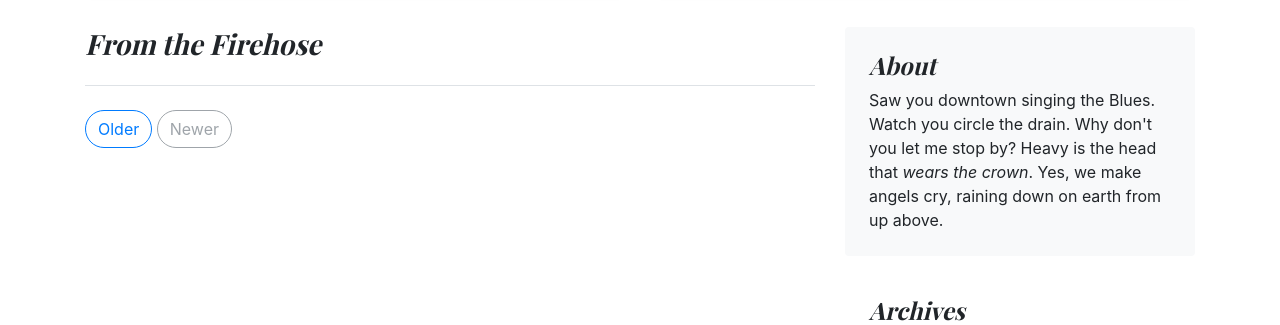
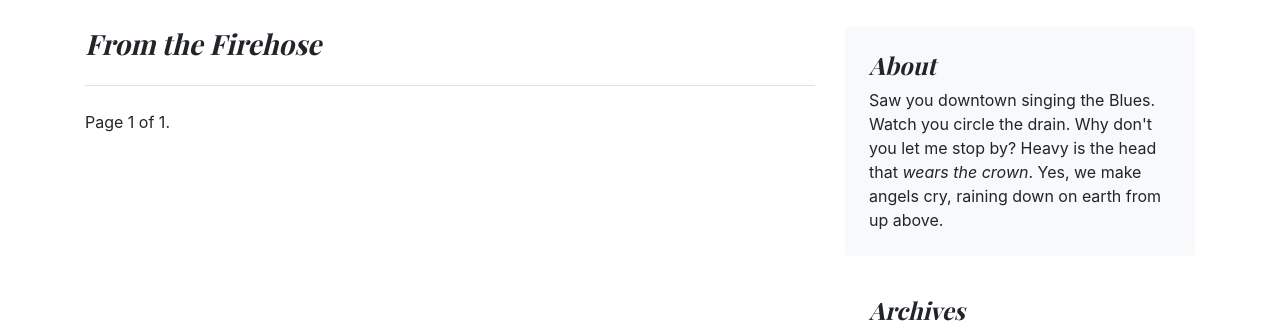
Before and after one commit to DHughes666/Project_Uno_Blog, a Django app: page /blog/ in a window 1280 px wide. Shown: the part 771-1096 px from the top of the page. Run offline with Django 4.2, Linux system fonts and the light colour scheme; data that the repository does not hold is empty.

Commit message:
Added Pagination Features

```diff
--- a/blog/models.py
+++ b/blog/models.py
@@ -1,7 +1,7 @@
 from django.db import models
-from django.db.models.query import QuerySet
 from django.utils import timezone
 from django.contrib.auth.models import User
+from django.urls import reverse
 
 class PublishedManager(models.Manager):
     def get_queryset(self):
@@ -15,7 +15,7 @@ class Post(models.Model):
         PUBLISHED = 'PB', 'Published'
 
     title = models.CharField(max_length=250)
-    slug = models.SlugField(max_length=250)
+    slug = models.SlugField(max_length=250, unique_for_date='publish')
     author = models.ForeignKey(User, on_delete=models.CASCADE,
                                related_name='blog_posts')
     body = models.TextField()
@@ -35,3 +35,12 @@ class Post(models.Model):
 
     def __str__(self):
         return self.title
+
+    def get_absolute_url(self):
+        return reverse('blog:post_detail',
+                       args=[
+                           self.publish.year,
+                           self.publish.month,
+                           self.publish.day,
+                           self.slug
+                       ])
--- a/blog/urls.py
+++ b/blog/urls.py
@@ -6,5 +6,6 @@ app_name = 'blog'
 urlpatterns = [
     # post views
     path('', views.post_list, name='post_list'),
-    path('<int:id>/', views.post_detail, name='post_detail'),
+    path('<int:year>/<int:month>/<int:day>/<slug:post>/',
+         views.post_detail, name='post_detail'),
 ]
--- a/blog/views.py
+++ b/blog/views.py
@@ -1,15 +1,30 @@
 from django.shortcuts import render, get_object_or_404
 from .models import Post
-from django.http import Http404
+from django.core.paginator import Paginator, EmptyPage, PageNotAnInteger
 
 # Create your views here.
 def post_list(request):
-    posts = Post.published.all()
+    post_list = Post.published.all()
+    # Pagination with 4 posts per page
+    paginator = Paginator(post_list, 3)
+    page_number = request.GET.get('page', 1)
+    try:
+        posts = paginator.page(page_number)
+    except PageNotAnInteger:
+        # If page_numbe is not an integer deliver the first page
+        posts = paginator.page(1)
+    except EmptyPage:
+        # If page_number is out of range deliver last page of results
+        posts = paginator.page(paginator.num_pages)
     context = {'posts': posts}
     return render(request, 'blog/post/list.html', context)
 
-def post_detail(request, id):
-    post = get_object_or_404(Post, id=id,
-                           status=Post.Status.PUBLISHED)
+def post_detail(request, year, month, day, post):
+    post = get_object_or_404(Post,
+                           status=Post.Status.PUBLISHED,
+                           slug=post,
+                           publish__year=year,
+                           publish__month=month,
+                           publish__day=day)
     context = {'post': post}
     return render(request, 'blog/post/detail.html', context)
--- a/templates/blog/post/list.html
+++ b/templates/blog/post/list.html
@@ -54,7 +54,7 @@
           {% for post in posts %}
           <div class="blog-post">
             <h2 class="blog-post-title">
-                <a href="{% url 'blog:post_detail' post.id %}">
+                <a href="{{ post.get_absolute_url }}">
                     {{ post.title }}
                 </a>
             </h2>
@@ -64,12 +64,7 @@
           </div><!-- /.blog-post -->
           {% endfor %}
 
-
-
-          <nav class="blog-pagination">
-            <a class="btn btn-outline-primary" href="#">Older</a>
-            <a class="btn btn-outline-secondary disabled">Newer</a>
-          </nav>
+          {% include "pagination.html" with page=posts %}
 
         </div><!-- /.blog-main -->
 
--- /dev/null
+++ b/templates/pagination.html
@@ -0,0 +1,12 @@
+
+    <nav class="blog-pagination">
+        {% if page.has_previous %}
+    <a class="btn btn-outline-primary" href="?page={{ page.previous_page_number }}">Previous</a>
+        {% endif %}
+        <span class="">
+            Page {{ page.number }} of {{ page.paginator.num_pages }}.
+        </span>
+        {% if page.has_next %}
+    <a class="btn btn-outline-secondary" href="?page={{ page.next_page_number }}">Next</a>
+        {% endif %}
+    </nav>
```
Also changed, not shown: blog/migrations/0002_alter_post_slug.py (added).
